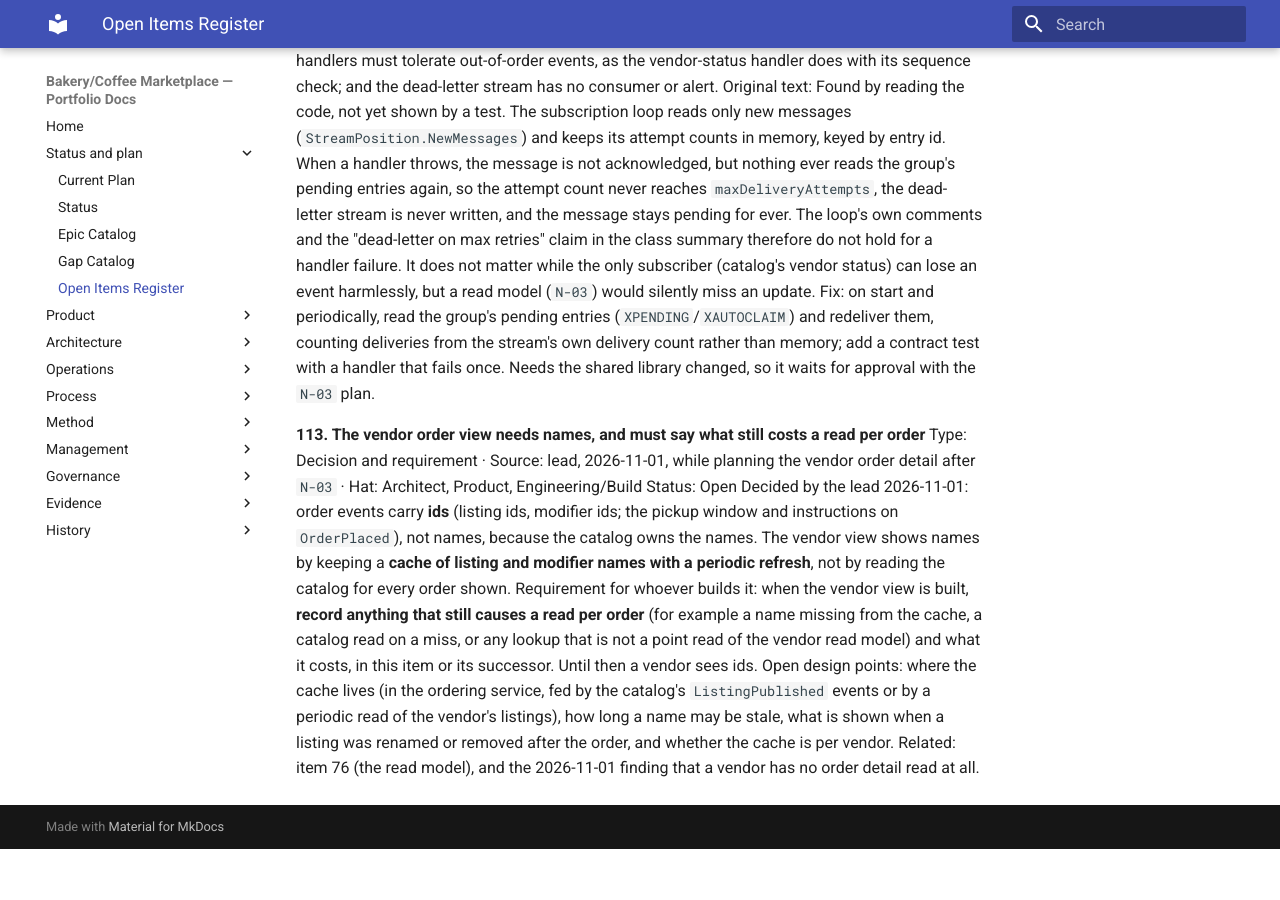
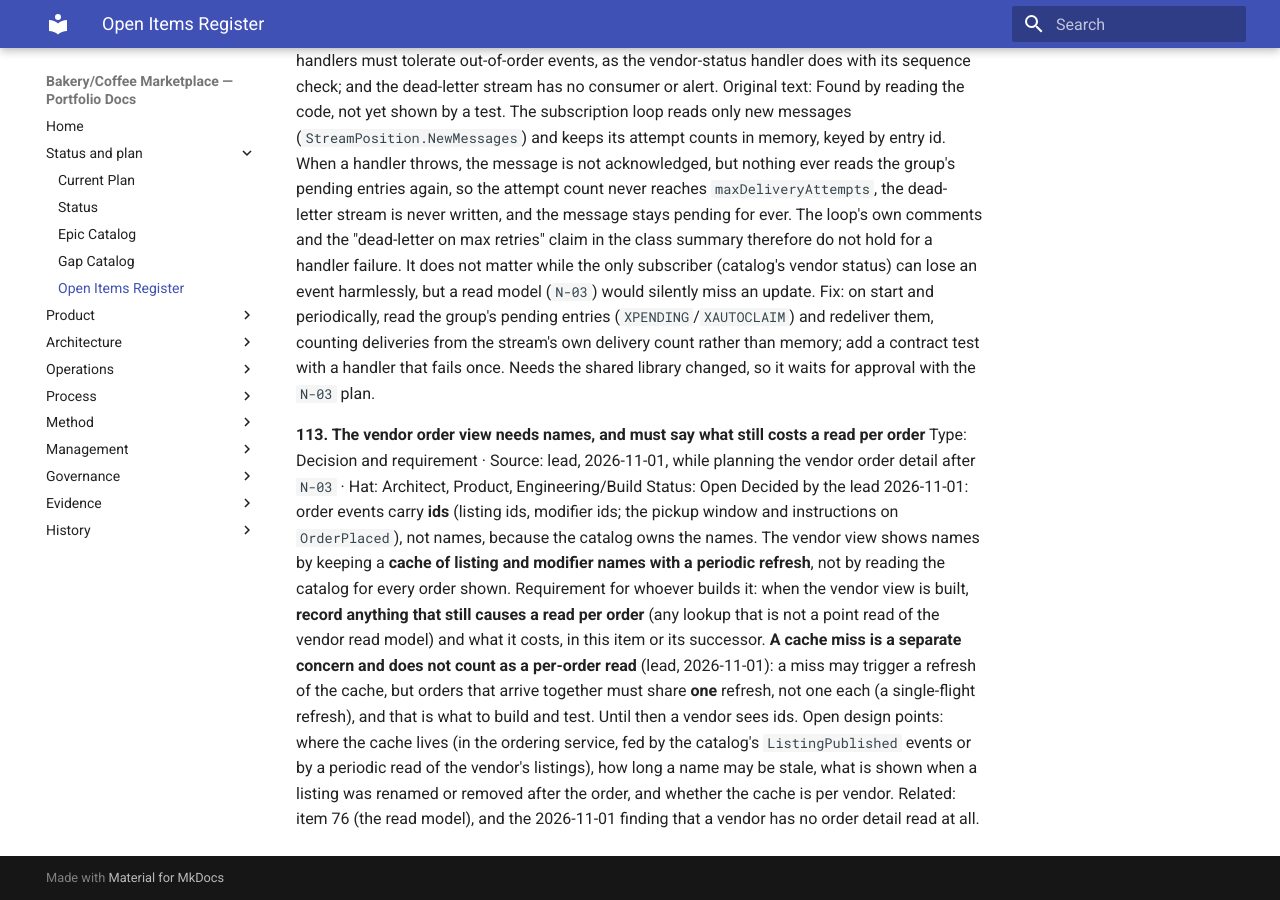
Before and after one commit to benjamin-hedrick/bakery-marketplace, an MkDocs documentation site: the page built from docs/governance/open-items-register.md, in a window 1280 px wide and 900 px high, scrolled down 31659 px. Built offline with MkDocs 1.6.1 and Material for MkDocs 9.7.7, drawn with Linux system fonts in a browser that asks for light colours; before the commit the page ends 32508 px from its top, so only the background shows below that.

Commit message:
Register item 113: a cache miss is not a per-order read; concurrent misses share one refresh
Co-Authored-By: Claude Sonnet 5.5 <noreply@anthropic.com>

```diff
--- a/docs/governance/open-items-register.md
+++ b/docs/governance/open-items-register.md
@@ -617,4 +617,4 @@ Original text: Found by reading the code, not yet shown by a test. The subscript
 **113. The vendor order view needs names, and must say what still costs a read per order**
 Type: Decision and requirement · Source: lead, 2026-11-01, while planning the vendor order detail after `N-03` · Hat: Architect, Product, Engineering/Build
 Status: Open
-Decided by the lead 2026-11-01: order events carry **ids** (listing ids, modifier ids; the pickup window and instructions on `OrderPlaced`), not names, because the catalog owns the names. The vendor view shows names by keeping a **cache of listing and modifier names with a periodic refresh**, not by reading the catalog for every order shown. Requirement for whoever builds it: when the vendor view is built, **record anything that still causes a read per order** (for example a name missing from the cache, a catalog read on a miss, or any lookup that is not a point read of the vendor read model) and what it costs, in this item or its successor. Until then a vendor sees ids. Open design points: where the cache lives (in the ordering service, fed by the catalog's `ListingPublished` events or by a periodic read of the vendor's listings), how long a name may be stale, what is shown when a listing was renamed or removed after the order, and whether the cache is per vendor. Related: item 76 (the read model), and the 2026-11-01 finding that a vendor has no order detail read at all.
+Decided by the lead 2026-11-01: order events carry **ids** (listing ids, modifier ids; the pickup window and instructions on `OrderPlaced`), not names, because the catalog owns the names. The vendor view shows names by keeping a **cache of listing and modifier names with a periodic refresh**, not by reading the catalog for every order shown. Requirement for whoever builds it: when the vendor view is built, **record anything that still causes a read per order** (any lookup that is not a point read of the vendor read model) and what it costs, in this item or its successor. **A cache miss is a separate concern and does not count as a per-order read** (lead, 2026-11-01): a miss may trigger a refresh of the cache, but orders that arrive together must share **one** refresh, not one each (a single-flight refresh), and that is what to build and test. Until then a vendor sees ids. Open design points: where the cache lives (in the ordering service, fed by the catalog's `ListingPublished` events or by a periodic read of the vendor's listings), how long a name may be stale, what is shown when a listing was renamed or removed after the order, and whether the cache is per vendor. Related: item 76 (the read model), and the 2026-11-01 finding that a vendor has no order detail read at all.
```
